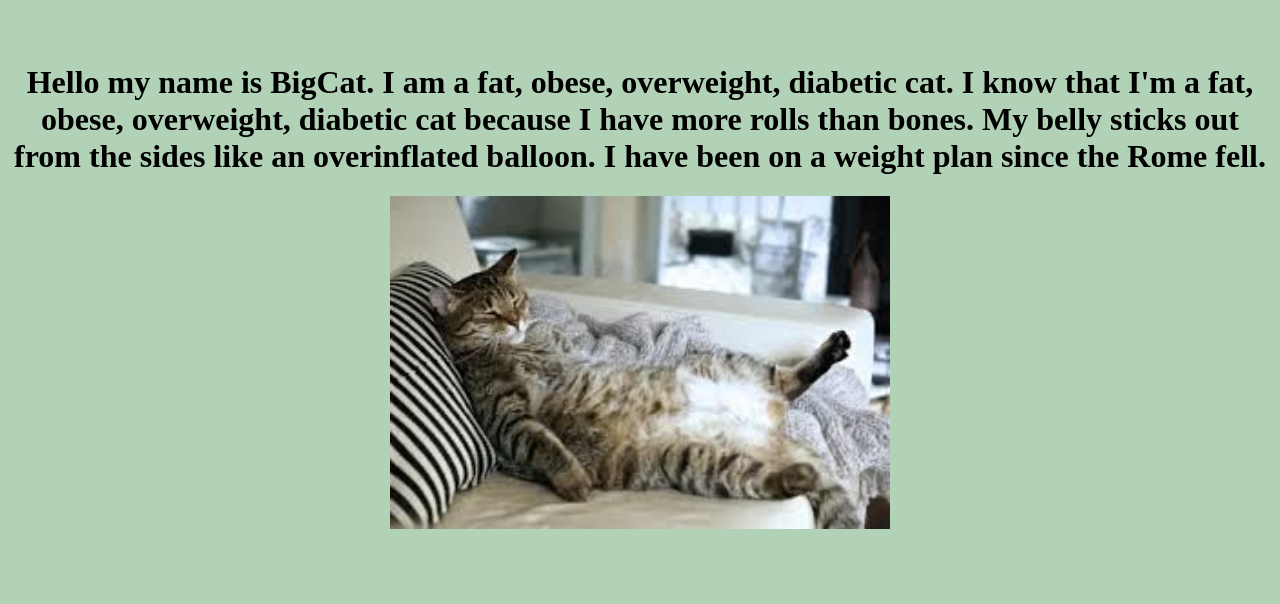
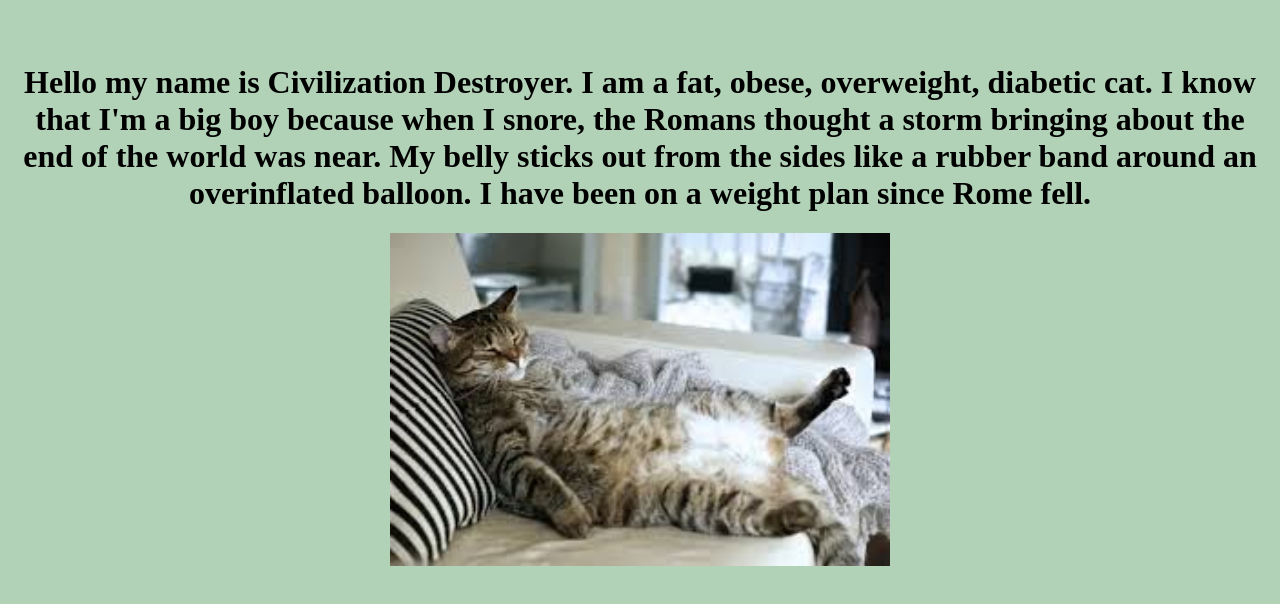
Before and after one commit to Yammui/Yammui.github.io, a plain HTML site: page index.html in a window 1280 px wide. Shown: the part 190-794 px from the top of the page. Drawn offline with Linux system fonts and the light colour scheme.

Commit message:
initial commit

```diff
--- a/index.html
+++ b/index.html
@@ -8,9 +8,9 @@
   </head>
   <body>
     <header><h1 class="title">Biggest Kitty</h1></header>
-    <h1 class = "booody">Hello my name is BigCat. I am a fat, obese, overweight, diabetic cat.
-      I know that I'm a fat, obese, overweight, diabetic cat because I have more rolls than bones. My belly sticks out from the sides like an overinflated balloon.
-    I have been on a weight plan since the Rome fell. </h1class> </h1>
+    <h1 class = "booody">Hello my name is Civilization Destroyer. I am a fat, obese, overweight, diabetic cat.
+      I know that I'm a big boy because when I snore, the Romans thought a storm bringing about the end of the world was near. My belly sticks out from the sides like a rubber band around an overinflated balloon.
+    I have been on a weight plan since Rome fell. </h1class> </h1>
     <img
       class = "bigfatcat"
       src = "bigfatcat.jpg" />
```
